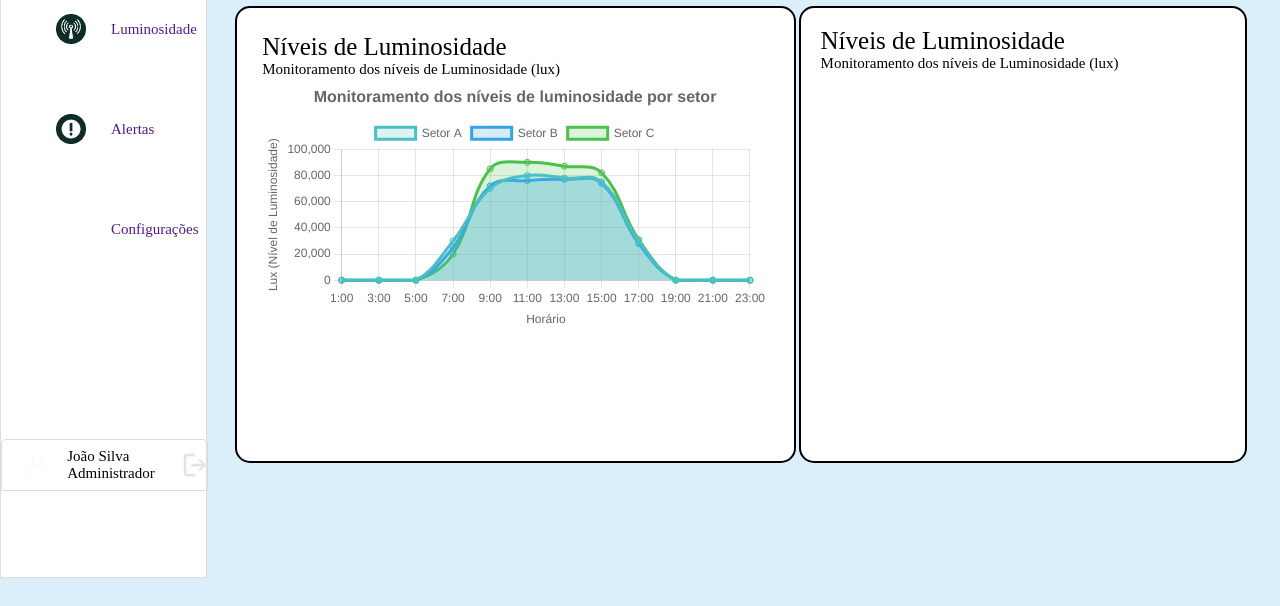
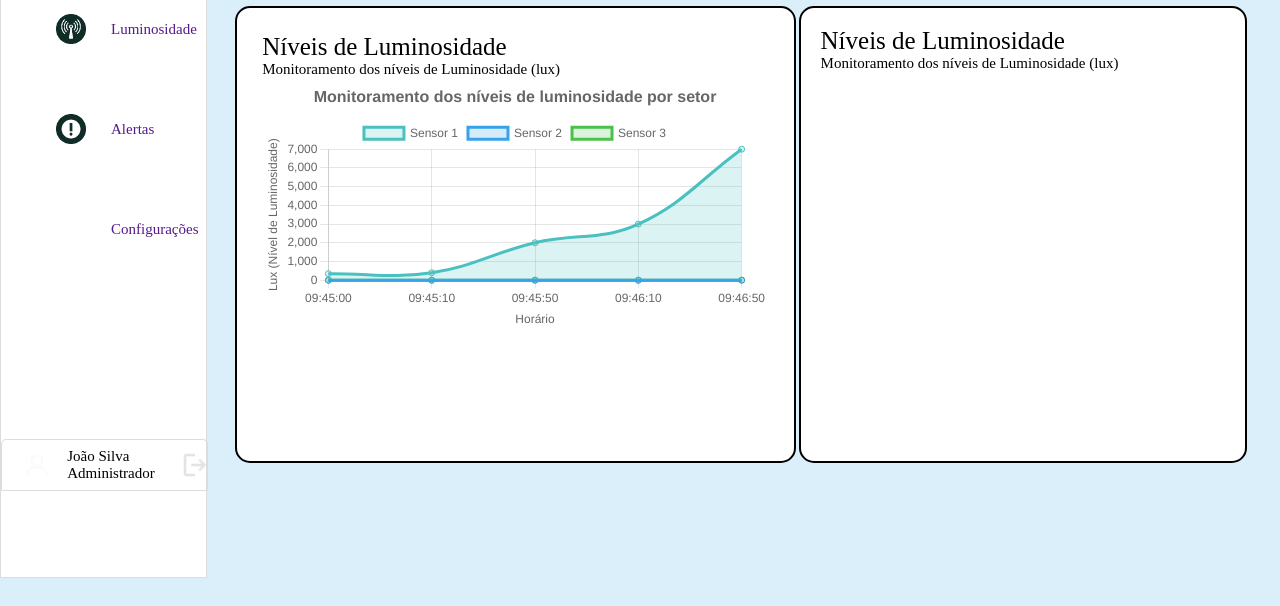
Before and after one commit to Eclipse-ed/Site-Institucional-Eclipseed, a website: page public/dashboardv2.html in a window 1280 px wide. Shown: the part 224-830 px from the top of the page. Drawn offline with nearby package versions, Linux system fonts and the light colour scheme; no server answers.

Commit message:
update: ajustado rotas para puxar valores da dash

```diff
--- a/public/nova_dash/dash-script.js
+++ b/public/nova_dash/dash-script.js
@@ -1,57 +1,27 @@
 const ctx = document.getElementById('graficoLuminosidade').getContext('2d');
 
 const dadosDiarios = {
-  labels: ['1:00', '3:00', '5:00', '7:00', '9:00', '11:00', '13:00', '15:00', '17:00', '19:00', '21:00', '23:00'],
+  labels: ['09:45:00', '09:45:10', '09:45:50', '09:46:10', '09:46:50'],
   datasets: [
     {
-      label: 'Setor A',
-      data: [0, 0, 0, 30000, 70000, 80000, 78000, 75000, 30000, 0, 0, 0],
+      label: 'Sensor 1',
+      data: [350, 400, 2000, 3000, 7000],
       borderColor: 'rgba(75,192,192,1)',
       backgroundColor: 'rgba(75,192,192,0.2)',
       fill: true,
       tension: 0.4,
     },
     {
-      label: 'Setor B',
-      data: [0, 0, 0, 25000, 72000, 76000, 77000, 74000, 28000, 0, 0, 0],
+      label: 'Sensor 2',
+      data: [0, 0, 0, 0, 0],
       borderColor: 'rgba(54,162,235,1)',
       backgroundColor: 'rgba(54,162,235,0.2)',
       fill: true,
       tension: 0.4,
     },
     {
-      label: 'Setor C',
-      data: [0, 0, 0, 20000, 85000, 90000, 87000, 82000, 31000, 0, 0, 0],
-      borderColor: 'rgba(75, 192, 75, 1)',
-      backgroundColor: 'rgba(75, 192, 75, 0.2)',
-      fill: true,
-      tension: 0.4,
-    }
-  ]
-};
-
-const dadosSemanais = {
-  labels: ['Seg', 'Ter', 'Qua', 'Qui', 'Sex', 'Sáb', 'Dom'],
-  datasets: [
-    {
-      label: 'Setor A',
-      data: [65000, 70000, 68000, 75000, 73000, 71000, 69000],
-      borderColor: 'rgba(75,192,192,1)',
-      backgroundColor: 'rgba(75,192,192,0.2)',
-      fill: true,
-      tension: 0.4,
-    },
-    {
-      label: 'Setor B',
-      data: [60000, 62000, 64000, 66000, 68000, 70000, 69000],
-      borderColor: 'rgba(54,162,235,1)',
-      backgroundColor: 'rgba(54,162,235,0.2)',
-      fill: true,
-      tension: 0.4,
-    },
-    {
-      label: 'Setor C',
-      data: [70000, 73000, 71000, 76000, 74000, 72000, 75000],
+      label: 'Sensor 3',
+      data: [0, 0, 0, 0, 0],
       borderColor: 'rgba(75, 192, 75, 1)',
       backgroundColor: 'rgba(75, 192, 75, 0.2)',
       fill: true,
@@ -72,7 +42,6 @@ let grafico = new Chart(ctx, {
           text: 'Lux (Nível de Luminosidade)',
         },
         beginAtZero: true,
-        max: 100000
       },
       x: {
         title: {
@@ -96,21 +65,3 @@ let grafico = new Chart(ctx, {
     }
   }
 });
-
-// Botões de troca
-const btnDiario = document.getElementById('btnDiario');
-const btnSemanal = document.getElementById('btnSemanal');
-
-btnDiario.addEventListener('click', () => {
-  btnDiario.classList.add('active');
-  btnSemanal.classList.remove('active');
-  grafico.data = dadosDiarios;
-  grafico.update();
-});
-
-btnSemanal.addEventListener('click', () => {
-  btnSemanal.classList.add('active');
-  btnDiario.classList.remove('active');
-  grafico.data = dadosSemanais;
-  grafico.update();
-});
```
Also changed, not shown: public/cadastro.html (+1 -1 lines), src/models/dashModel.js (+11 -11 lines), 1 other file.
